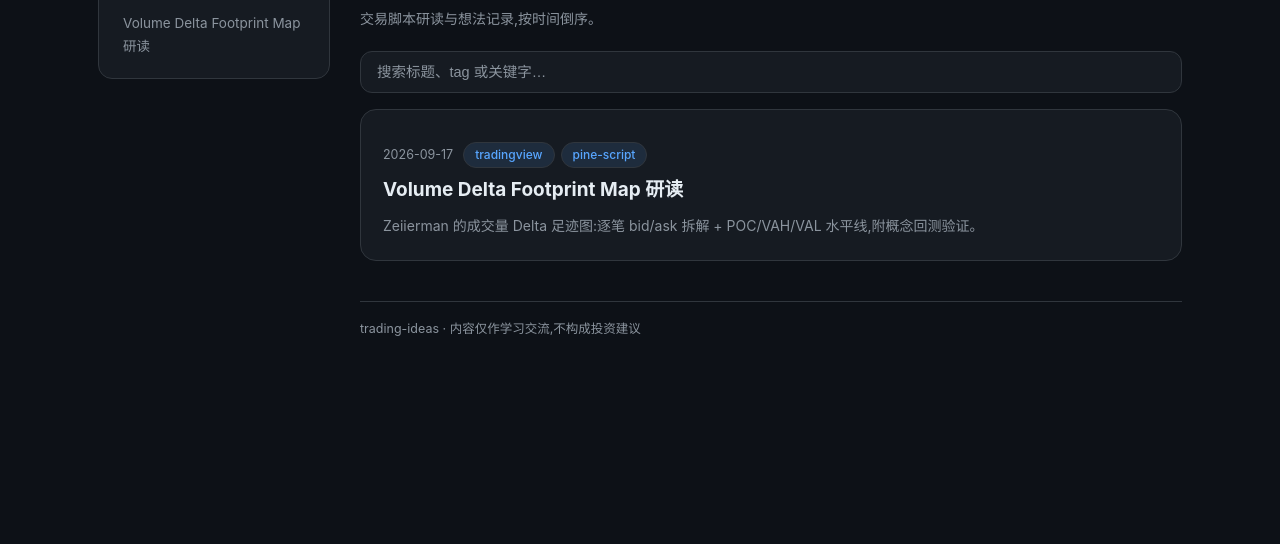
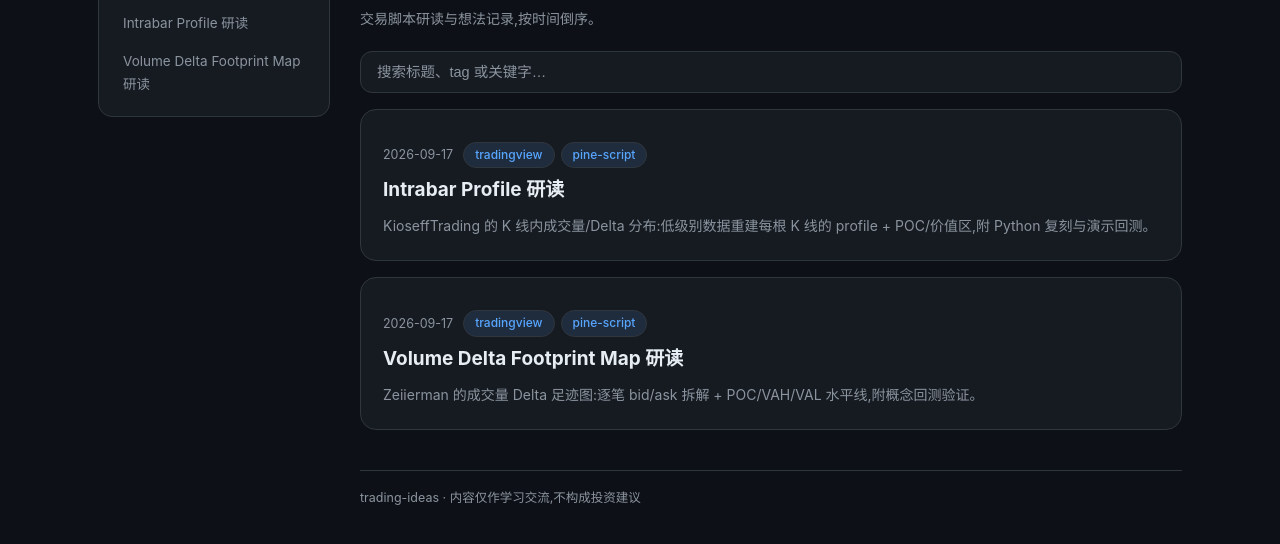
Before and after one commit to yingliupabot/trading-ideas, a plain HTML site: page index.html in a window 1280 px wide. Shown: the part 130-674 px from the top of the page. Drawn offline with Linux system fonts and the light colour scheme.

Commit message:
首页接入 Intrabar Profile 研读笔记

```diff
--- a/index.html
+++ b/index.html
@@ -28,6 +28,7 @@
 <div class="layout">
   <aside class="sidebar" id="sidebar">
     <h4>笔记</h4>
+    <a href="tradingview-pine-scripts/intrabar-profile/">Intrabar Profile 研读</a>
     <a href="tradingview-pine-scripts/volume-delta-footprint/">Volume Delta Footprint Map 研读</a>
   </aside>
 
@@ -42,6 +43,15 @@
     </div>
 
     <div id="post-list">
+      <a class="post-card" data-search="intrabar profile 研读 tradingview pine-script kiosefftrading kioseff trading 成交量 分布 poc 价值区 吸收 失衡 回测" href="tradingview-pine-scripts/intrabar-profile/">
+        <div class="post-meta">
+          <span class="date">2026-09-17</span>
+          <span class="tag-pill">tradingview</span>
+          <span class="tag-pill">pine-script</span>
+        </div>
+        <h3>Intrabar Profile 研读</h3>
+        <p>KioseffTrading 的 K 线内成交量/Delta 分布:低级别数据重建每根 K 线的 profile + POC/价值区,附 Python 复刻与演示回测。</p>
+      </a>
       <a class="post-card" data-search="volume delta footprint map 研读 tradingview pine-script zeiierman 成交量 delta 足迹图 bid ask poc vah val 回测" href="tradingview-pine-scripts/volume-delta-footprint/">
         <div class="post-meta">
           <span class="date">2026-09-17</span>
```
